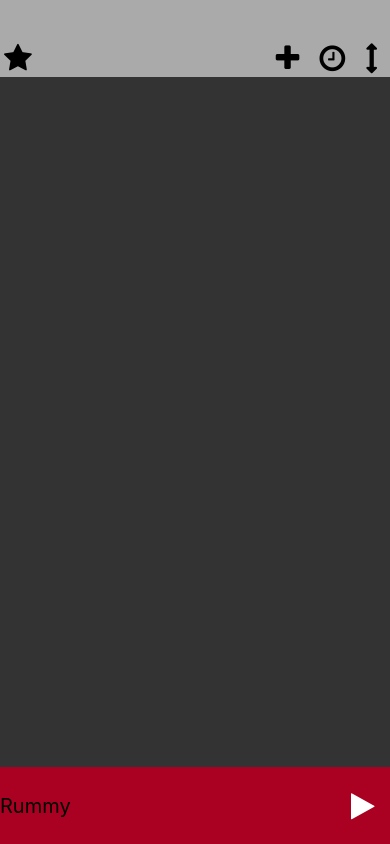
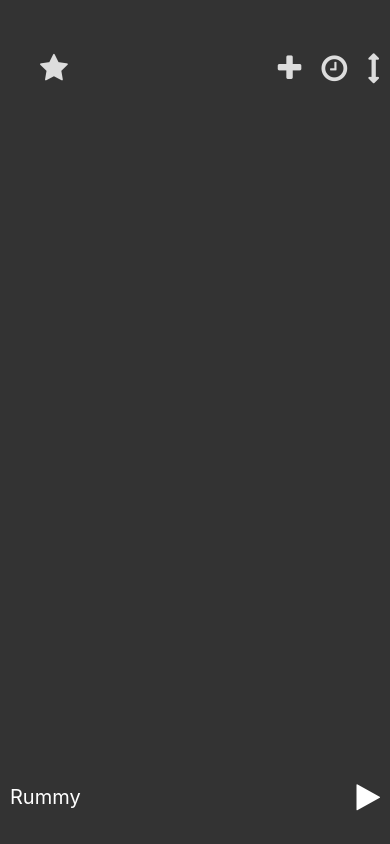
Before and after one commit to nazhot/Score_Counter, a React Native app: screen /Score in a window 390 px wide. Built offline with nearby package versions, Linux system fonts and the light colour scheme.

Commit message:
Improving Look
Adding some padding to a lot of places, changed background and texts
colors to be more consistent.

```diff
--- a/components/BottomNav.js
+++ b/components/BottomNav.js
@@ -5,22 +5,23 @@ import { useGlobalData } from '../data/globalData';
 
 const styles = StyleSheet.create({
     container: {
-        backgroundColor: "#a02",
+        backgroundColor: "#333",
         flex: 1,
         flexDirection: "row",
         alignItems: "center",
         justifyContent: "center",
+        padding: 10,
     },
     currentGame: {
-        flex: 3,
+        flex: 1,
         fontSize: 20,
-    },
-    spacer: {
-        flex: 6,
+        color: "#fff",
     },
     newGame: {
         flex: 1,
         fontSize: 10,
+        color: "#fff",
+        alignItems: "flex-end",
     }
 });
 
@@ -33,7 +34,6 @@ const BottomNav = ( {screens, goToNewGameScreen} ) => {
         style={styles.container}
         >
             <Text style={styles.currentGame}>{globalData.currentGame}</Text>
-            <View style={styles.spacer}/>
             <Pressable
                 onPress={goToNewGameScreen}
                 style={styles.newGame}
--- a/components/NavBar.js
+++ b/components/NavBar.js
@@ -6,35 +6,39 @@ import { useGlobalData, useGlobalDataDispatch } from '../data/globalData';
 
 const iconSize         = 30;
 const textSize         = 18;
-const iconColor        = "#000"
-const containerPadding = 4;
+const iconColor        = "#ddd"
+const containerPadding = 10;
 
 const styles = StyleSheet.create({
     navbar: {
-        backgroundColor: "#aaa",
+        backgroundColor: "#333",
         flex: 1,
         flexDirection: "row",
+        color: "#fff",
+        padding: containerPadding,
     },
     winnerContainer: {
-        color: "#000",
-        flex: 2.5,
+        color: "#ddd",
+        flex: 1,
         flexDirection: "row",
         alignItems: "flex-end",
-        padding: containerPadding,
+        columnGap: 20,
     },
     text: {
         fontSize: textSize,
+        color: "#ddd",
+        margin: 5,
     },
     spacer: {
         flex: 4,
     },
     icons: {
-        flex: 3,
-        padding: containerPadding,
+        flex: 1,
         flexDirection: "row",
         columnGap: 20,
         alignItems: "flex-end",
-        justifyContent: "center",
+        justifyContent: "flex-end",
+        color: "#ddd",
     }
 });
 
@@ -68,16 +72,16 @@ const NavBar = ( ) => {
                         higherScoreWins: !higherScoreWins,
                     }
                 })}>
+                    <View style={styles.winnerContainer}>
                         <Text style={styles.text}>{winner}</Text>
                         <FontAwesome
                             name="star"
                             size={iconSize}
                             color={iconColor}
                         />
+                    </View>
                 </Pressable>
             </View>
-
-            <View style={styles.spacer}></View>
 
             <View style={styles.icons}>
                 <Pressable
--- a/components/PlayerScreen.js
+++ b/components/PlayerScreen.js
@@ -7,6 +7,7 @@ import { useGlobalData } from '../data/globalData';
 const borderRadius = 10;
 const borderWidth = 2;
 const borderColor = "#b2cdf7";
+const padding = 10;
 
 const nameInputStyle = StyleSheet.create(
     {
@@ -18,6 +19,7 @@ const nameInputStyle = StyleSheet.create(
             borderColor,
             borderRadius,
             borderWidth,
+            padding,
         },
         text: {
             flex: 1,
@@ -35,6 +37,7 @@ const scoreInputStyle = StyleSheet.create(
             borderColor,
             borderRadius,
             borderWidth,
+            padding,
         },
         text: {
             flex: 1,
@@ -52,6 +55,7 @@ const incrementInputStyle = StyleSheet.create(
             borderColor,
             borderRadius,
             borderWidth,
+            padding,
         },
         text: {
             flex: 1,
@@ -99,7 +103,7 @@ const PlayerScreen = ( {navigation, route}) => {
     }
 
     return(
-        <View style={{flex: 1, backgroundColor: "#f1f"}}>
+        <View style={{flex: 1, backgroundColor: "#333"}}>
             <InputWithLabel
                 styles={nameInputStyle}
                 label="Name"
--- a/components/ScoreCard.js
+++ b/components/ScoreCard.js
@@ -12,6 +12,9 @@ const styles = StyleSheet.create({
         flexDirection: "column",
         borderRadius: 10,
         overflow: "hidden",
+        marginTop: 10,
+        marginLeft: 10,
+        marginRight: 10,
     },
     title: {
         height: 45,
@@ -48,7 +51,7 @@ const ScoreCard = ( {name, score, id, goToPlayerScreen, hue} ) => {
     const numColors         = colorTheme.length;
     const color             = colorTheme[id % numColors];
     const cardColor         = "hsl(" + color.hue + ", " + color.saturation + "%, " + color.lightness + "%)";
-    const titleColor        = "hsl(" + color.hue + ", " + color.saturation + "%, " + color.lightness * 1.2 + "%)";
+    const titleColor        = "hsl(" + color.hue + ", " + color.saturation + "%, " + color.lightness * 1.1 + "%)";
     const fontColor         = color.lightness > 50 ? "#000" : "#fff";
     const place             = scoreData.filter( (u) => u.id === id )[0].place.toString();
 
@@ -78,11 +81,11 @@ const ScoreCard = ( {name, score, id, goToPlayerScreen, hue} ) => {
     return (
         <View style={[styles.container, {backgroundColor: cardColor}]}>
             <View style={[styles.title, {backgroundColor: titleColor}]}>
-                <Text style={{flex: 1, color: fontColor}}>{name + " " + place}</Text>
+                <Text style={{flex: 2, color: fontColor, paddingLeft: 15}}>{name + " " + place}</Text>
                 <View style={{flex: 8}}/>
                 <Pressable
                 onPress={() => goToPlayerScreen(id, name)}
-                style={{flex: 1, direction: "rtl"}}>
+                style={{flex: 1, direction: "rtl", paddingRight: 15}}>
                     <FontAwesome
                         name="edit"
                         size={30}
```
Lines whose indentation alone changed are shown as unchanged.
